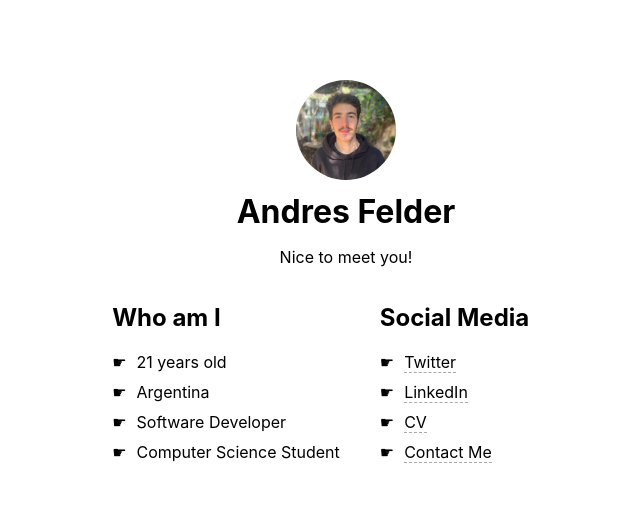
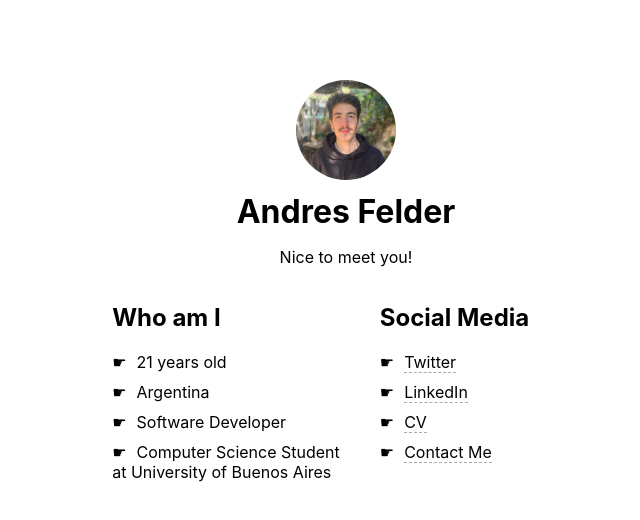
Before and after one commit to andyfelder16/myWebsite, a plain HTML site: page index.html in a window 1280 px wide. Shown: the whole page, without its empty margins (294-934 px from the left). Drawn offline with Linux system fonts and the light colour scheme.

Commit message:
subo university

```diff
--- a/index.html
+++ b/index.html
@@ -40,7 +40,7 @@
                         <li><span style="margin-right:10px">☛</span>21 years old</li>
                         <li><span style="margin-right:10px">☛</span>Argentina</li>
                         <li><span style="margin-right:10px">☛</span>Software Developer</li>
-                        <li><span style="margin-right:10px">☛</span>Computer Science Student</li>
+                        <li><span style="margin-right:10px">☛</span>Computer Science Student <br> at University of Buenos Aires</li>
                      </ul>
                   </section>
                   <section>
```
